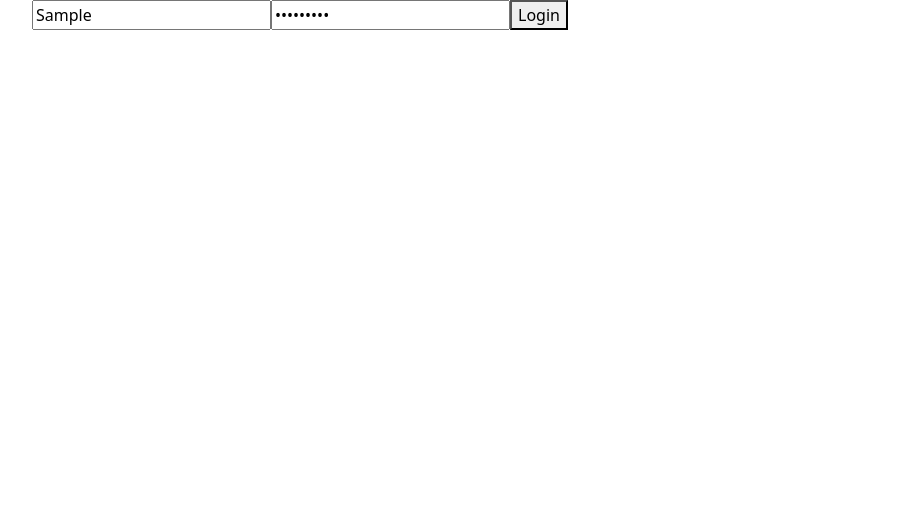
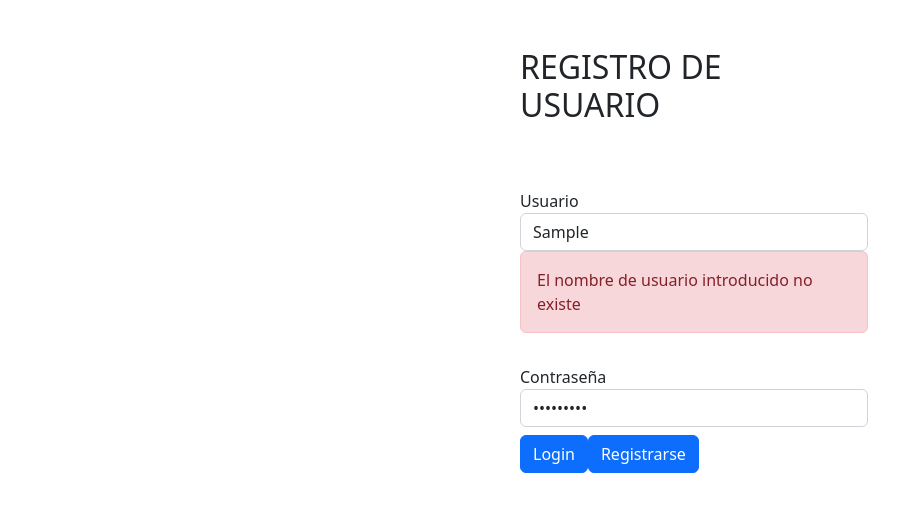
Before and after one commit to davcacrom/App-Empleados, an Angular app: page / in a window 1280 px wide. Both pictures are taken after typing "Sample", "Sample123" into the empty fields and a click on the button "Login". Shown: the top 512 px of the page, without its empty margins (50-949 px from the left). Built offline with nearby package versions, Linux system fonts and the light colour scheme.

Commit message:
Login terminado

```diff
--- a/src/app/rutas/app-routing.module.ts
+++ b/src/app/rutas/app-routing.module.ts
@@ -10,7 +10,8 @@ import { RegistrarUsuarioComponent } from '../usuario/registrar-usuario/registra
 const routes: Routes = [
   {
     path:'',
-    component: LoginComponent
+    component: LoginComponent,
+    pathMatch:'full'
   }, {
     path:'usuario/registro',
     component: RegistrarUsuarioComponent
--- a/src/app/usuario/login/login.component.html
+++ b/src/app/usuario/login/login.component.html
@@ -1,10 +1,26 @@
-<form (ngSubmit)="login()" >
+<div class="row container mt-5">
+  <div class="col-md-6"></div>
+  <div class="col-md-4 justify-content">
+    <h2>REGISTRO DE USUARIO</h2>
+    <form (ngSubmit)="login()" class="mt-5">
+      <div class="form-group">
+        <label class="mt-3" for="username">Usuario</label>
+        <input type="text" class="form-control" id="username" name="username" placeholder="Usuario" [(ngModel)]="username">
+        <div *ngIf="errorUser" class="alert alert-danger">
+          El nombre de usuario introducido no existe
+        </div>
+      </div>
+      <div class="form-group">
+        <label class="mt-3" for="password">Contraseña</label>
+        <input type="password" class="form-control" id="password" name="password" placeholder="Contraseña" [(ngModel)]="password">
+        <div *ngIf="errorPassword" class="alert alert-danger">
+          La contraseña introducida no es correcta
+        </div>
+      </div>
 
-  <div class="container">
-    <input type="text" placeholder="Username" name="username" [(ngModel)]="username">
-    <input type="password" placeholder="Password" name="password" [(ngModel)]="password">
-
-    <button type="submit">Login</button>
+      <button type="submit" class="btn btn-primary mt-2">Login</button>
+      <button routerLink="/usuario/registro" class="btn btn-primary mt-2">Registrarse</button>
+    </form>
   </div>
-
-</form>
+  <div class="col-md-3"></div>
+</div>
--- a/src/app/usuario/login/login.component.ts
+++ b/src/app/usuario/login/login.component.ts
@@ -6,17 +6,16 @@ import { UsuarioServiceService } from '../usuario-service.service';
 @Component({
   selector: 'app-login',
   templateUrl: './login.component.html',
-  styles: [
-  ]
+  styles: [],
 })
 export class LoginComponent implements OnInit {
+  username: string = '';
+  password: string = '';
+  users: Usuario[] = [];
+  errorUser: boolean = false;
+  errorPassword: boolean = false;
 
-  username:string='';
-  password:string='';
-  users:Usuario[]=[];
-  correctUser: boolean = false;
-
-  constructor(private ls: UsuarioServiceService, private router: Router) { }
+  constructor(private ls: UsuarioServiceService, private router: Router) {}
 
   ngOnInit(): void {
     if (this.ls.mostrarDato('user') != null) {
@@ -24,13 +23,21 @@ export class LoginComponent implements OnInit {
     }
   }
 
-  public login():void{
-    this.users = this.ls.getAllUsers().filter(x => x.username == x.username);
-    console.log(this.users.length);
-    if(this.users.length == 1){
-      if(this.users[0].password == this.password){
-        this.ls.guardarDato("user", this.username);
+  public login(): void {
+    this.users = this.ls
+      .getAllUsers()
+      .filter((x) => x.username == this.username);
+    if (this.users.length == 1) {
+      this.errorUser = false;
+      if (this.users[0].password == this.password) {
+        this.ls.guardarDato('user', this.username);
+        this.router.navigate(['/cliente/lista']);
+        this.errorPassword = false;
+      } else {
+        this.errorPassword = true;
       }
+    } else {
+      this.errorUser = true;
     }
   }
 }
```
